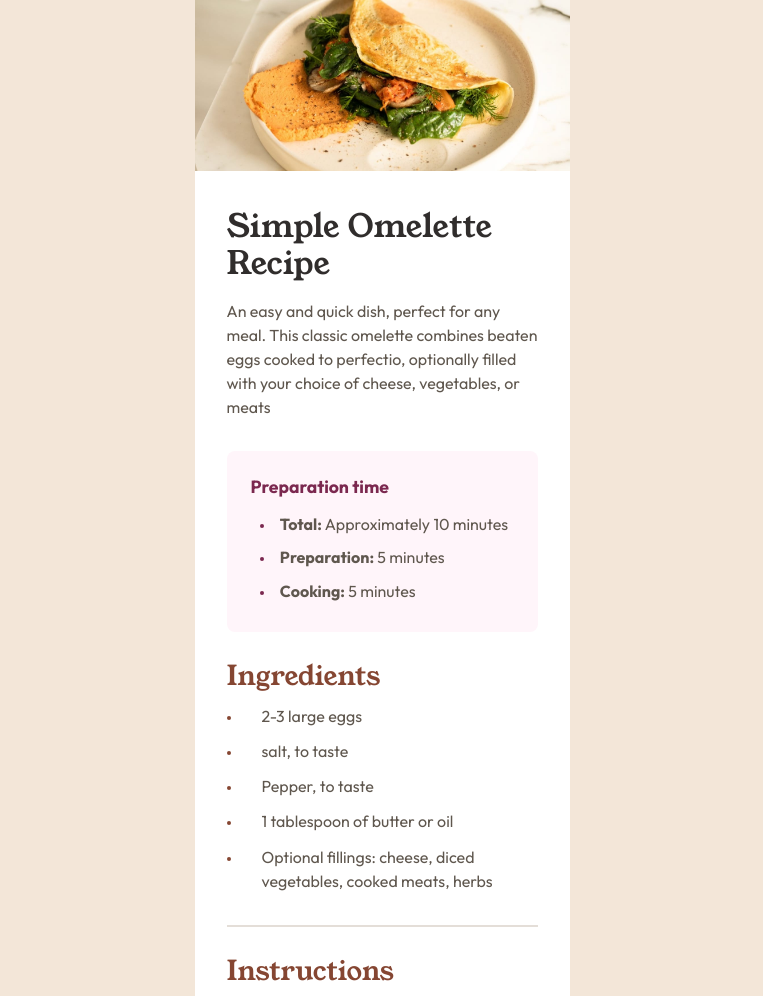
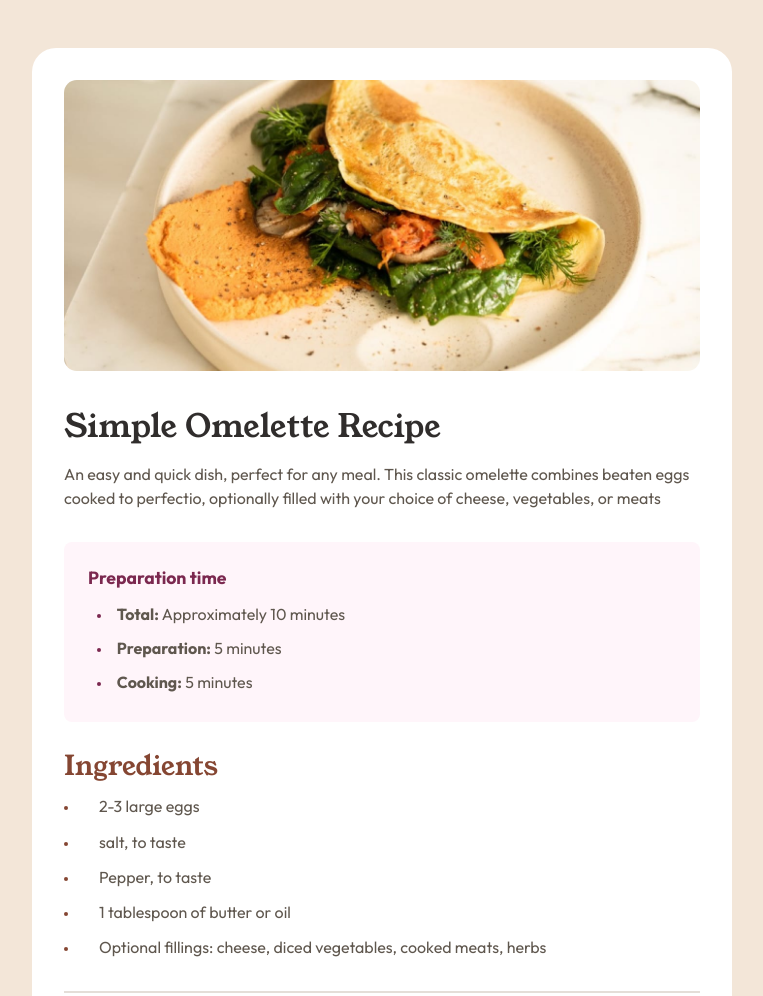
Before and after one commit to AlexanderTejedor/Recipe-page, a plain HTML site: page index.html in a window 1536 px wide. Shown: the top 996 px of the page, without its empty margins (386-1149 px from the left). Drawn offline with Linux system fonts and the light colour scheme.

Commit message:
Finalizado el css completo junto con el responsive

```diff
--- a/style.css
+++ b/style.css
@@ -162,3 +162,40 @@ body{
 .table-container tr:last-child td {
     border-bottom: none;
 }
+/*Responsive*/
+
+/* Tablet */
+@media (min-width: 768px) {
+    .main-container{
+        max-width: 500px;
+        margin: 3rem 0;
+        border-radius: 1.5rem;
+    }
+    .img-container{
+        padding: 2rem 2rem 0;
+    }
+    .img-container img{
+        border-radius: .5rem;
+    }
+    .preparation-container{
+        align-items: start;
+    }
+}
+
+/* Desktop */
+@media (min-width: 1440px) {
+    .main-container{
+        max-width: 700px;
+        margin: 3rem 0;
+        border-radius: 1.5rem;
+    }
+    .img-container{
+        padding: 2rem 2rem 0;
+    }
+    .img-container img{
+        border-radius: .8rem;
+    }
+    .preparation-container{
+        align-items: start;
+    }
+}
```
